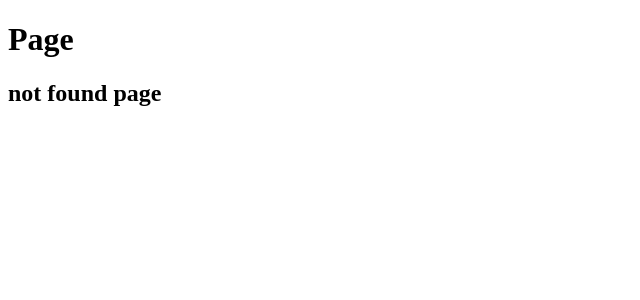
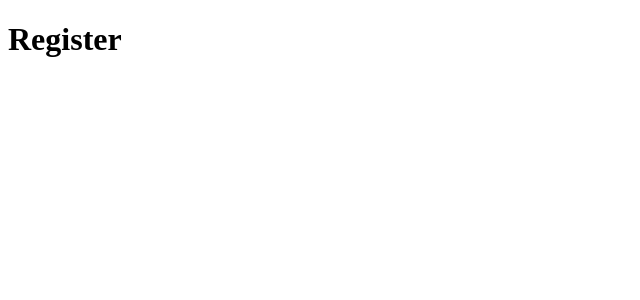
Before and after one commit to TrigoYodila/next-js-14, a Next.js app: page /register in a window 1280 px wide. Before the commit this address had no page. Shown: the top 300 px of the page, without its empty margins (0-640 px from the left). Built offline with nearby package versions, Linux system fonts and the light colour scheme.

Commit message:
rooting : group all routes auth

```diff
--- /dev/null
+++ b/src/app/(auth)/forgot-password/page.tsx
@@ -0,0 +1,3 @@
+export default function Forgot(){
+    return <h1>Forgot</h1>
+}
--- /dev/null
+++ b/src/app/(auth)/login/page.tsx
@@ -0,0 +1,3 @@
+export default function Login(){
+    return <h1>Login</h1>
+}
--- /dev/null
+++ b/src/app/(auth)/register/page.tsx
@@ -0,0 +1,3 @@
+export default function Register(){
+    return <h1>Register</h1>
+}
```
